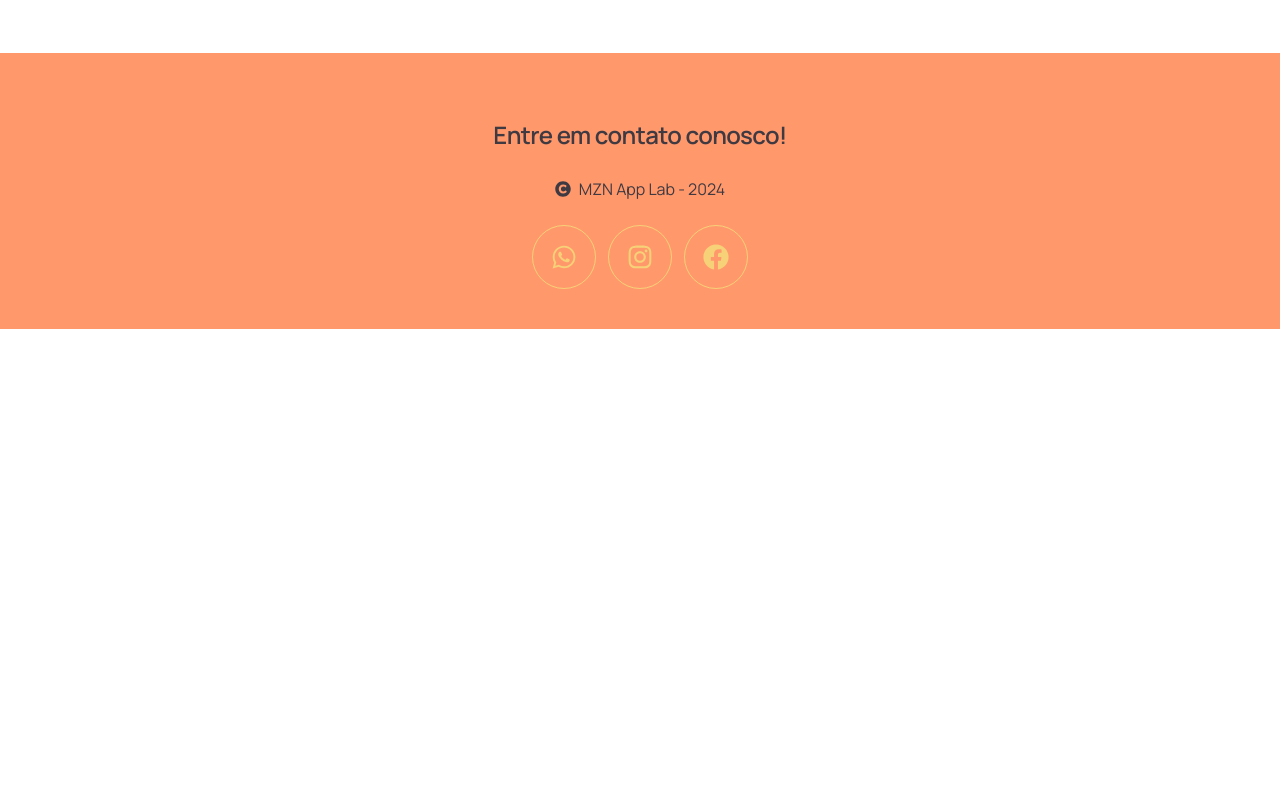
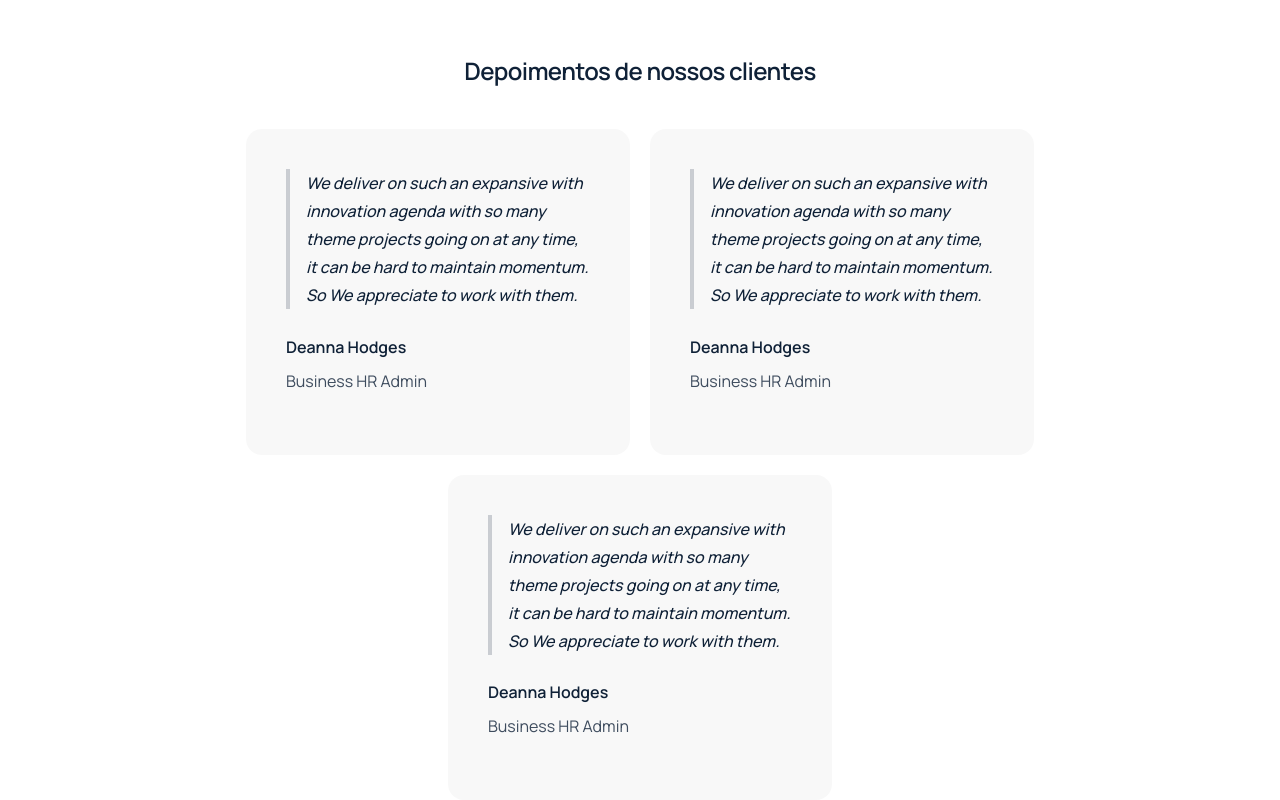
Before and after one commit to jessemezini/feacomoveis.com.br, a Next.js app: page / in a window 1280 px wide. Shown: the part 2060-2860 px from the top of the page. Before the commit the page ends 2389 px from the top, so only its background shows below. Built offline with nearby package versions, Linux system fonts and the light colour scheme.

Commit message:
added testimonials section

```diff
--- a/src/app/page.tsx
+++ b/src/app/page.tsx
@@ -1,6 +1,7 @@
 import Clients from "@/components/clients";
 import Hero from "@/components/hero";
 import Services from "@/components/services";
+import Testimonials from "@/components/testimonials";
 
 export default function Home() {
   return (
@@ -8,6 +9,7 @@ export default function Home() {
       <Hero />
       <Services />
       <Clients />
+      <Testimonials />
     </>
   );
 }
--- /dev/null
+++ b/src/components/testimonials.tsx
@@ -0,0 +1,44 @@
+export default function Testimonials() {
+  return (
+    <section className="my-20">
+      <h2 className="text-center text-2xl leading-normal tracking-tight mb-10">
+        Depoimentos de nossos clientes
+      </h2>
+      <div className="container max-w-screen-lg mx-auto flex flex-wrap gap-5 justify-center">
+        <div className="bg-base-200/50 p-10 prose rounded-2xl max-w-sm">
+          <blockquote>
+            We deliver on such an expansive with innovation agenda with so many
+            theme projects going on at any time, it can be hard to maintain
+            momentum. So We appreciate to work with them.
+          </blockquote>
+          <div className="mt-5">
+            <h4>Deanna Hodges</h4>
+            <p>Business HR Admin</p>
+          </div>
+        </div>
+        <div className="bg-base-200/50 p-10 prose rounded-2xl max-w-sm">
+          <blockquote>
+            We deliver on such an expansive with innovation agenda with so many
+            theme projects going on at any time, it can be hard to maintain
+            momentum. So We appreciate to work with them.
+          </blockquote>
+          <div className="mt-5">
+            <h4>Deanna Hodges</h4>
+            <p>Business HR Admin</p>
+          </div>
+        </div>
+        <div className="bg-base-200/50 p-10 prose rounded-2xl max-w-sm">
+          <blockquote>
+            We deliver on such an expansive with innovation agenda with so many
+            theme projects going on at any time, it can be hard to maintain
+            momentum. So We appreciate to work with them.
+          </blockquote>
+          <div className="mt-5">
+            <h4>Deanna Hodges</h4>
+            <p>Business HR Admin</p>
+          </div>
+        </div>
+      </div>
+    </section>
+  );
+}
```
